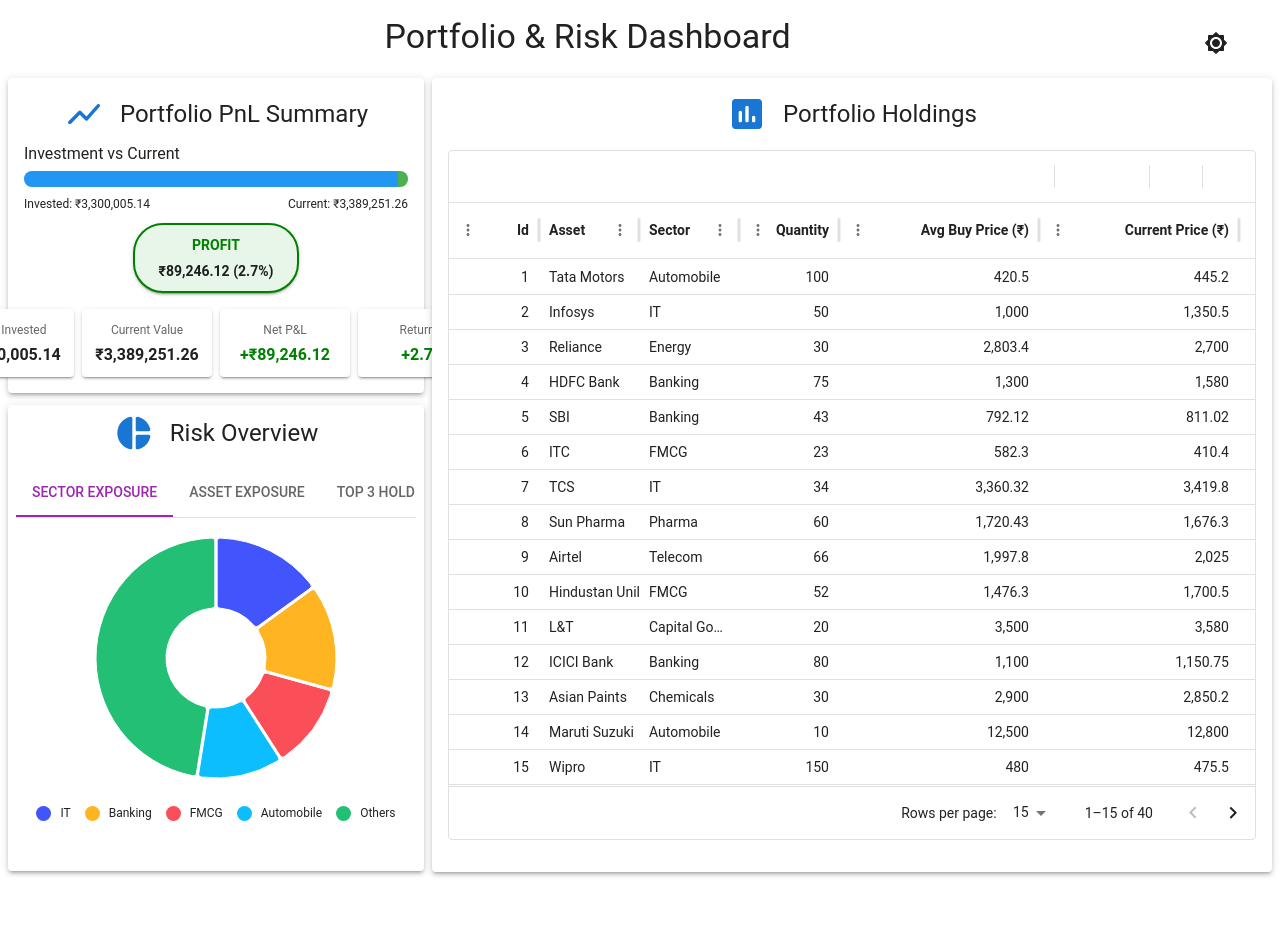
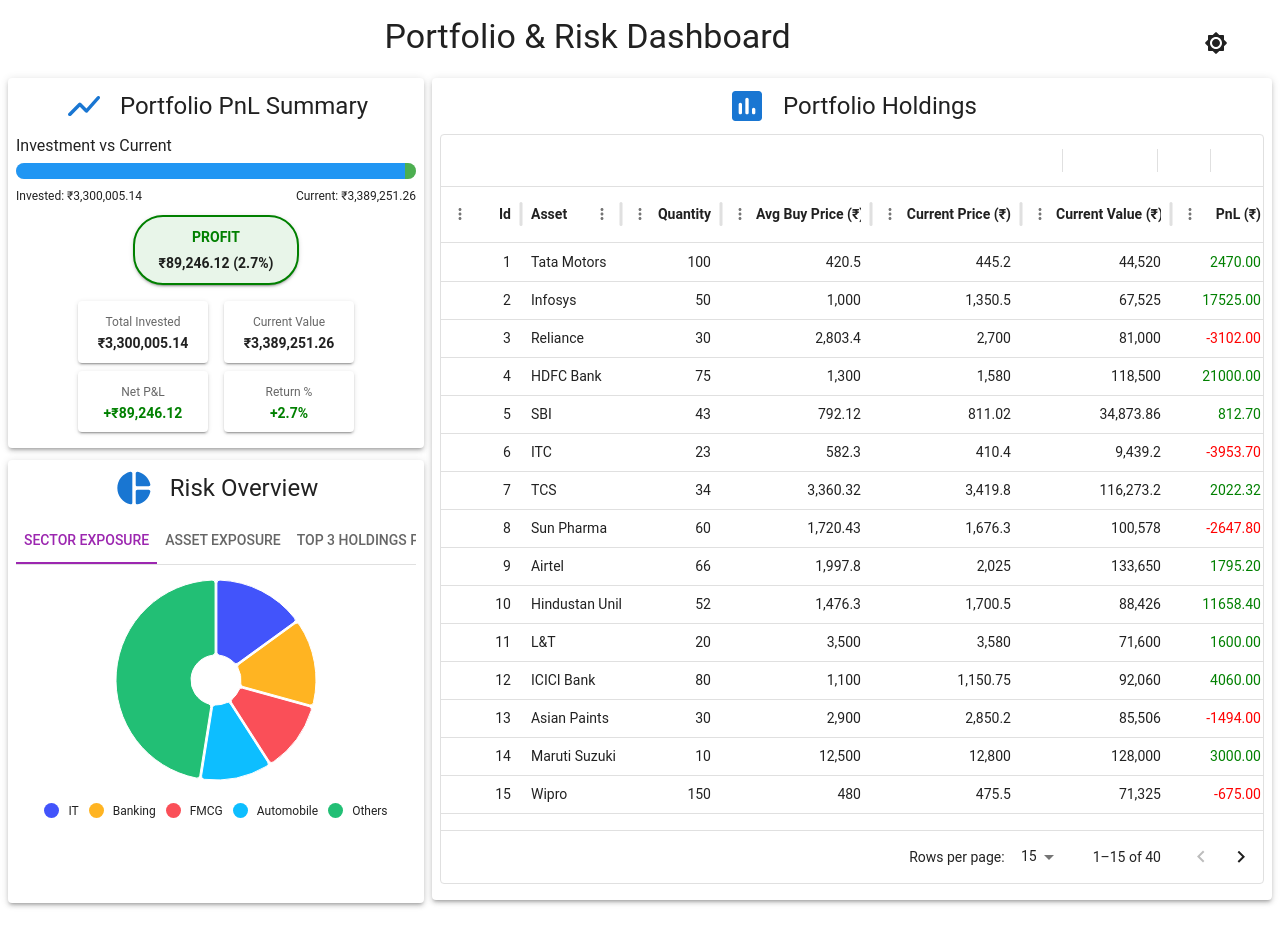
Before and after one commit to shubranshugupta/portfolio-overview, a React (Vite) app: page / in a window 1280 px wide. Before the commit the page ends 912 px from the top, so only its background shows below. Built offline with nearby package versions, Linux system fonts and the light colour scheme; some icons are missing.

Commit message:
ui change

```diff
--- a/src/components/holdingTable/PortfolioHoldingTable.tsx
+++ b/src/components/holdingTable/PortfolioHoldingTable.tsx
@@ -42,7 +42,7 @@ const PortfolioHoldingsTable: React.FC<PortfolioHoldingProps> = ({
     const columns: GridColDef<EnrichedHolding>[] = [
         {
             field: 'id',
-            minWidth: 90,
+            minWidth: 80,
             flex: 0.5,
             type: 'number',
             headerName: 'Id',
@@ -74,7 +74,7 @@ const PortfolioHoldingsTable: React.FC<PortfolioHoldingProps> = ({
             ),
             getApplyQuickFilterFn: (value: string) => {
                 return (cellValue) => {
-                    if(typeof cellValue === 'string')
+                    if (typeof cellValue === 'string')
                         return cellValue.toLowerCase().startsWith(value.toLowerCase());
                     return false;
                 }
@@ -105,7 +105,7 @@ const PortfolioHoldingsTable: React.FC<PortfolioHoldingProps> = ({
         },
         {
             field: 'avgBuyPrice',
-            minWidth: 200,
+            minWidth: 150,
             flex: 1.5,
             type: 'number',
             headerName: 'Avg Buy Price',
@@ -116,7 +116,7 @@ const PortfolioHoldingsTable: React.FC<PortfolioHoldingProps> = ({
         },
         {
             field: 'currentPrice',
-            minWidth: 200,
+            minWidth: 150,
             flex: 1.5,
             type: 'number',
             headerName: 'Current Price',
@@ -127,7 +127,7 @@ const PortfolioHoldingsTable: React.FC<PortfolioHoldingProps> = ({
         },
         {
             field: 'stockValue',
-            minWidth: 200,
+            minWidth: 150,
             flex: 1.5,
             type: 'number',
             headerName: 'Current Value',
@@ -139,7 +139,7 @@ const PortfolioHoldingsTable: React.FC<PortfolioHoldingProps> = ({
         {
             field: 'pnl',
             minWidth: 100,
-            flex:1,
+            flex: 1,
             headerName: 'PnL',
             renderCell: (params: GridRenderCellParams<EnrichedHolding, number>) => (
                 <span style={{ color: params.value ? params.value >= 0 ? 'green' : 'red' : 'green' }}>
@@ -161,7 +161,7 @@ const PortfolioHoldingsTable: React.FC<PortfolioHoldingProps> = ({
 
     return (
         <Paper elevation={3}
-            sx={{ padding: 2, marginBottom: 1 }}
+            sx={{ padding: 1, marginBottom: 1 }}
             square={false} >
             <Stack direction="row" spacing={2} sx={{ justifyContent: 'center', alignItems: 'center' }}>
                 <InsertChartRounded color="primary" sx={{ fontSize: 40 }} />
@@ -169,19 +169,22 @@ const PortfolioHoldingsTable: React.FC<PortfolioHoldingProps> = ({
                     Portfolio Holdings
                 </Typography>
             </Stack>
-            <Box sx={{ paddingY: 2 }}>
+            <Box sx={{ paddingY: 1 }}>
                 <DataGrid
                     rows={holdings}
-                    rowHeight={35}
+                    rowHeight={38}
                     columns={columns}
                     paginationModel={paginationModel}
                     onPaginationModelChange={setPaginationModel}
                     pageSizeOptions={[15, 25, 50, 100]}
                     showToolbar
-                    sx={{ height: 690 }}
+                    sx={{ height: 750 }}
                     slots={{ toolbar: HoldingToolbar }}
                     filterModel={filterModel}
-                    onFilterModelChange={(model) => {setFilterModel(model)}}
+                    onFilterModelChange={(model) => { setFilterModel(model) }}
+                    columnVisibilityModel={{
+                        sector: false,
+                    }}
                 />
             </Box>
         </Paper>
--- a/src/components/pnl/PnLSummary.tsx
+++ b/src/components/pnl/PnLSummary.tsx
@@ -39,7 +39,7 @@ const PnLSummary: React.FC<PnLSummaryProps> = ({ holdings }) => {
         : (isProfit ? "#e8f5e9" : "#ffebee");
 
     return (
-        <Paper elevation={3} sx={{ padding: 2, width: '100%' }}>
+        <Paper elevation={3} sx={{ padding: 1, width: '100%' }}>
             <Stack direction="row" spacing={2} sx={{ justifyContent: 'center', alignItems: 'center' }}>
                 <ShowChartRounded color="primary" sx={{ fontSize: 40 }} />
                 <Typography variant="h5" gutterBottom>
@@ -110,13 +110,13 @@ const PnLSummary: React.FC<PnLSummaryProps> = ({ holdings }) => {
                 </Box>
             </Box>
 
-            <Stack direction={{ xs: 'row' }}
+            <Stack direction={{ xs: 'column' }}
                 spacing={{ xs: 1 }}
                 alignItems="center"
                 justifyContent="center"
-                sx={{ mt: 2 }}
+                sx={{ mt: 2, mb: 1 }}
             >
-                <Box display='flex' justifyContent='space-between' gap={{ xs: 1 }}>
+                <Box display='flex' justifyContent='space-between' gap={{ xs: 2 }}>
                     <Paper
                         key={0}
                         elevation={2}
@@ -125,7 +125,7 @@ const PnLSummary: React.FC<PnLSummaryProps> = ({ holdings }) => {
                         <Typography variant="caption" color="textSecondary">
                             Total Invested
                         </Typography>
-                        <Typography variant="subtitle1" fontWeight={600} color='inherit'>
+                        <Typography variant="subtitle2" fontWeight={600} color='inherit'>
                             {`₹${invested.toLocaleString()}`}
                         </Typography>
                     </Paper>
@@ -137,12 +137,12 @@ const PnLSummary: React.FC<PnLSummaryProps> = ({ holdings }) => {
                         <Typography variant="caption" color="textSecondary">
                             Current Value
                         </Typography>
-                        <Typography variant="subtitle1" fontWeight={600} color='inherit'>
+                        <Typography variant="subtitle2" fontWeight={600} color='inherit'>
                             {`₹${current.toLocaleString()}`}
                         </Typography>
                     </Paper>
                 </Box>
-                <Box display='flex' justifyContent='space-between' gap={{ xs: 1 }}>
+                <Box display='flex' justifyContent='space-between' gap={{ xs: 2 }}>
                     <Paper
                         key={2}
                         elevation={2}
@@ -151,7 +151,7 @@ const PnLSummary: React.FC<PnLSummaryProps> = ({ holdings }) => {
                         <Typography variant="caption" color="textSecondary">
                             Net P&L
                         </Typography>
-                        <Typography variant="subtitle1" fontWeight={600} color={isProfit ? "green" : "red"}>
+                        <Typography variant="subtitle2" fontWeight={600} color={isProfit ? "green" : "red"}>
                             {isProfit?"+":"-"}{`₹${Math.abs(gain).toLocaleString()}`}
                         </Typography>
                     </Paper>
@@ -163,7 +163,7 @@ const PnLSummary: React.FC<PnLSummaryProps> = ({ holdings }) => {
                         <Typography variant="caption" color="textSecondary">
                             Return %
                         </Typography>
-                        <Typography variant="subtitle1" fontWeight={600} color={isProfit ? "green" : "red"}>
+                        <Typography variant="subtitle2" fontWeight={600} color={isProfit ? "green" : "red"}>
                             {isProfit?"+":"-"}{`${Math.abs(gainPercent).toFixed(1)}%`}
                         </Typography>
                     </Paper>
--- a/src/components/risk/RiskChart.tsx
+++ b/src/components/risk/RiskChart.tsx
@@ -35,7 +35,7 @@ function CustomTabPanel(props: TabPanelProps) {
             id={`simple-tabpanel-${index}`}
             aria-labelledby={`simple-tab-${index}`}
             {...other}
-            minHeight={345}
+            minHeight={330}
         >
             {value === index && children}
         </Box>
@@ -76,7 +76,7 @@ const RiskChart: React.FC<RiskChartProps> = ({ holdings }) => {
 
     return (
         <Paper elevation={3} sx={{ padding: 1, width: '100%' }}>
-            <Stack direction="row" spacing={2} sx={{ justifyContent: 'center', alignItems: 'center', mb: 2 }}>
+            <Stack direction="row" spacing={2} sx={{ justifyContent: 'center', alignItems: 'center', mb: 1 }}>
                 <PieChartRounded color="primary" sx={{ fontSize: 40 }} />
                 <Typography variant="h5" gutterBottom>
                     Risk Overview
@@ -93,12 +93,18 @@ const RiskChart: React.FC<RiskChartProps> = ({ holdings }) => {
                         variant="scrollable"
                         scrollButtons="auto"
                     >
-                        <Tab label={`${selectedSector? selectedSector:""} Sector Exposure`} {...a11yProps(0)} />
-                        <Tab label={`${selectedAsset ? selectedAsset.name+" Performance":"Asset Exposure"}`}
+                        <Tab
+                            label={`${selectedSector? selectedSector:""} Sector Exposure`}
+                            {...a11yProps(0)}
+                            sx={{ p:1 }}
+                        />
+                        <Tab
+                            label={`${selectedAsset ? selectedAsset.name+" Performance":"Asset Exposure"}`}
                             {...a11yProps(1)}
+                            sx={{ p:1 }}
                         />
                         {!selectedSector && (
-                            <Tab label='Top 3 Holdings Performance' {...a11yProps(2)} />
+                            <Tab label='Top 3 Holdings Performance' {...a11yProps(2)} sx={{ p:1 }}/>
                         )}
                     </Tabs>
                 </Box>
--- a/src/components/risk/charts/HistoryPriceLineChart.tsx
+++ b/src/components/risk/charts/HistoryPriceLineChart.tsx
@@ -48,7 +48,7 @@ const HistoryPriceLineChart: React.FC<HistoryPriceLineChartProps> = ({ holdings,
     };
 
     return (
-        <CardContent>
+        <CardContent sx={{ margin:0, padding:0, pt:0.5 }}>
             <Box
                 sx={{
                     display: 'flex',
--- a/src/components/risk/charts/SectorPieChart.tsx
+++ b/src/components/risk/charts/SectorPieChart.tsx
@@ -69,16 +69,16 @@ const SectorPieChart: React.FC<SectorPieChartProps> = ({ holdings, getTopNData }
 
     return (
         <PieChart
-            height={280}
+            height={230}
             series={[
                 {
                     data: sectorSummaryResult,
-                    innerRadius: 50,
-                    outerRadius: 120,
+                    innerRadius: 25,
+                    outerRadius: 100,
                     paddingAngle: 1,
                     cornerRadius: 3,
                     highlightScope: { fade: 'global', highlight: 'item' },
-                    faded: { innerRadius: 30, additionalRadius: -30, color: 'gray' },
+                    faded: { innerRadius: 20, additionalRadius: -20, color: 'gray' },
                     valueFormatter: (value) => {
                         const percent = (value.value/TOTAL)*100;
                         return `${valueFormatter(value)} (${percent.toFixed(1)}%)`
@@ -93,10 +93,10 @@ const SectorPieChart: React.FC<SectorPieChartProps> = ({ holdings, getTopNData }
                         horizontal: 'center',
                     },
                     sx: {
-                        gap: '14px',
+                         gap: '10px',
                         [`.${legendClasses.mark}`]: {
-                            height: 14,
-                            width: 14,
+                            height: 10,
+                            width: 10,
                         },
                         '.MuiChartsLegend-series': {
                             gap: '9px',
```
Also changed, not shown: src/components/risk/charts/AssetPieChart.tsx (+7 -7 lines).
